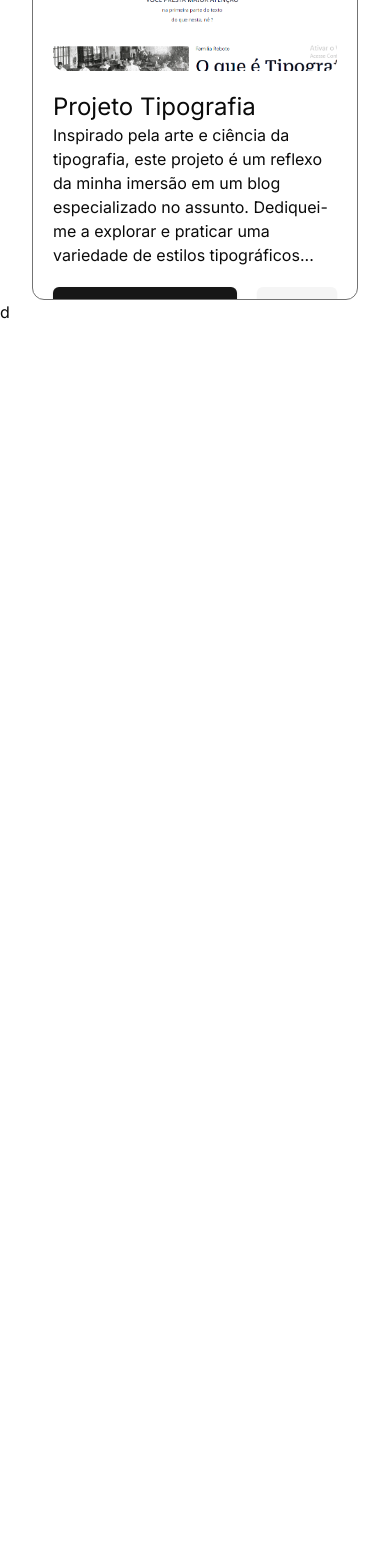
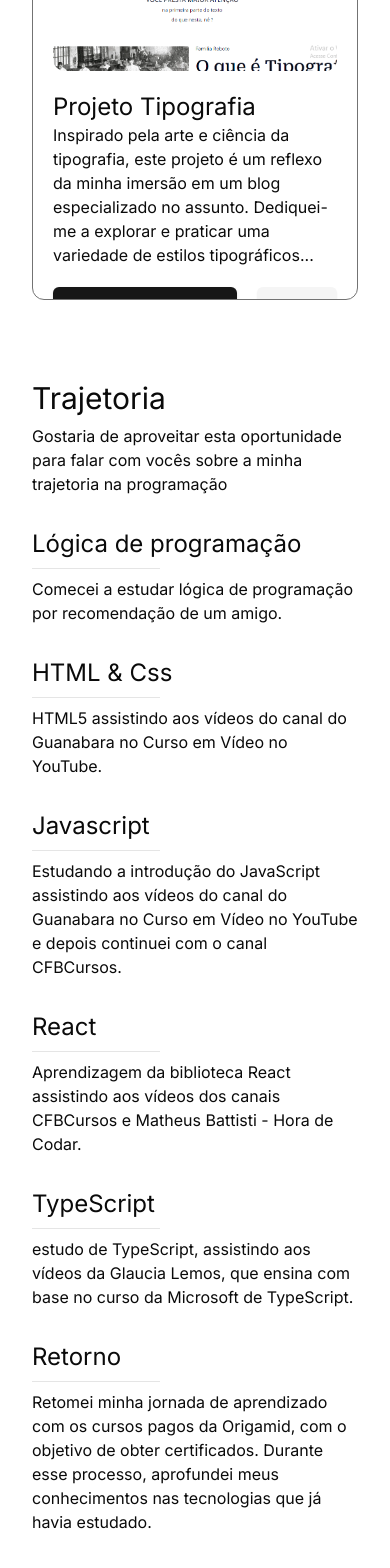
Before and after one commit to JheanAntunes/portfolio, a Next.js app: page / in a window 390 px wide. Shown: the part 2962-4530 px from the top of the page. Before the commit the page ends 4106 px from the top, so only its background shows below. Built offline with nearby package versions, Linux system fonts and the light colour scheme.

Commit message:
:sparkles:	feat: add section trajetoria

```diff
--- a/src/app/page.tsx
+++ b/src/app/page.tsx
@@ -1,12 +1,13 @@
 import SectionInitial from '@/components/sections/section-initial'
 import SectionProject from '@/components/sections/section-project'
+import SectionTrajectory from '@/components/sections/section-trajectory'
 
 export default function Home() {
   return (
     <main>
       <SectionInitial />
       <SectionProject />
-      <div className="h-svh w-full">d</div>
+      <SectionTrajectory />
     </main>
   )
 }
--- /dev/null
+++ b/src/components/sections/section-trajectory.tsx
@@ -0,0 +1,79 @@
+import { Separator } from '../ui/separator'
+
+const CardTrajectoryTitle = ({ children }: React.PropsWithChildren) => (
+  <h3 className="text-2xl sm:text-center sm:text-3xl">{children}</h3>
+)
+
+const CardTrajectorydDescription = ({ children }: React.PropsWithChildren) => (
+  <p>{children}</p>
+)
+const SectionTrajectory = () => {
+  return (
+    <section className="container mt-20 space-y-8 pb-20 md:mt-0">
+      <div className="space-y-2">
+        <h2 className="text-3xl sm:text-4xl md:text-center md:text-5xl lg:text-6xl">
+          Trajetoria
+        </h2>
+        <p className="md:text-center">
+          Gostaria de aproveitar esta oportunidade para falar com vocês sobre a
+          minha trajetoria na programação
+        </p>
+      </div>
+      <ul className="grid gap-8 md:grid-cols-2">
+        <li className="space-y-2">
+          <CardTrajectoryTitle>Lógica de programação</CardTrajectoryTitle>
+          <Separator className="w-32 sm:mx-auto" />
+          <CardTrajectorydDescription>
+            Comecei a estudar lógica de programação por recomendação de um
+            amigo.
+          </CardTrajectorydDescription>
+        </li>
+        <li className="space-y-2">
+          <CardTrajectoryTitle>HTML & Css</CardTrajectoryTitle>
+          <Separator className="w-32 sm:mx-auto" />
+          <CardTrajectorydDescription>
+            HTML5 assistindo aos vídeos do canal do Guanabara no Curso em Vídeo
+            no YouTube.
+          </CardTrajectorydDescription>
+        </li>
+        <li className="space-y-2">
+          <CardTrajectoryTitle>Javascript</CardTrajectoryTitle>
+          <Separator className="w-32 sm:mx-auto" />
+          <p>
+            Estudando a introdução do JavaScript assistindo aos vídeos do canal
+            do Guanabara no Curso em Vídeo no YouTube e depois continuei com o
+            canal CFBCursos.
+          </p>
+        </li>
+        <li className="space-y-2">
+          <CardTrajectoryTitle>React</CardTrajectoryTitle>
+          <Separator className="w-32 sm:mx-auto" />
+          <p>
+            Aprendizagem da biblioteca React assistindo aos vídeos dos canais
+            CFBCursos e Matheus Battisti - Hora de Codar.
+          </p>
+        </li>
+        <li className="space-y-2">
+          <CardTrajectoryTitle>TypeScript</CardTrajectoryTitle>
+          <Separator className="w-32 sm:mx-auto" />
+          <p>
+            estudo de TypeScript, assistindo aos vídeos da Glaucia Lemos, que
+            ensina com base no curso da Microsoft de TypeScript.
+          </p>
+        </li>
+        <li className="space-y-2">
+          <CardTrajectoryTitle>Retorno</CardTrajectoryTitle>
+          <Separator className="w-32 sm:mx-auto" />
+          <p>
+            Retomei minha jornada de aprendizado com os cursos pagos da
+            Origamid, com o objetivo de obter certificados. Durante esse
+            processo, aprofundei meus conhecimentos nas tecnologias que já havia
+            estudado.
+          </p>
+        </li>
+      </ul>
+    </section>
+  )
+}
+
+export default SectionTrajectory
```
